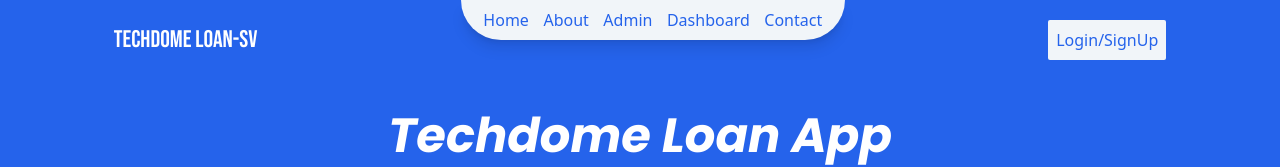
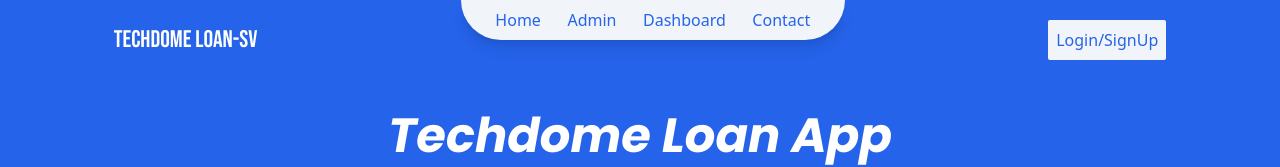
Before and after one commit to shashankvish0010/shashank-techdomeloan, a React (Vite) app in the folder frontend/techdomeloan/: page / in a window 1280 px wide. Shown: the top 167 px of the page. Built offline with nearby package versions, Linux system fonts and the light colour scheme; a web font is replaced by a local one.

Commit message:
Bug: fixed

```diff
--- a/frontend/techdomeloan/src/components/Header.tsx
+++ b/frontend/techdomeloan/src/components/Header.tsx
@@ -31,7 +31,6 @@ const Headers: React.FC = () => {
         >
           <ul className="hidden md:flex flex-row p-2 justify-evenly w-[30vw] font-medium bg-slate-100 text-blue-600 shadow-lg rounded-b-full">
             <Link to="/">Home</Link>
-            <Link to="/about">About</Link>
             <Link to="/admin/login">Admin</Link>
             <Link to="/user/dashboard">Dashboard</Link>
             <li
@@ -109,7 +108,6 @@ const Headers: React.FC = () => {
         >
           <ul className="h-[25vh] text-white uppercase md:hidden flex flex-col justify-around text-sm">
             <Link to="/">Home</Link>
-            <Link to="/about">About</Link>
             <Link to="/admin/login">Admin</Link>
             <Link to="/user/dashboard">Dashboard</Link>
             <li
```
